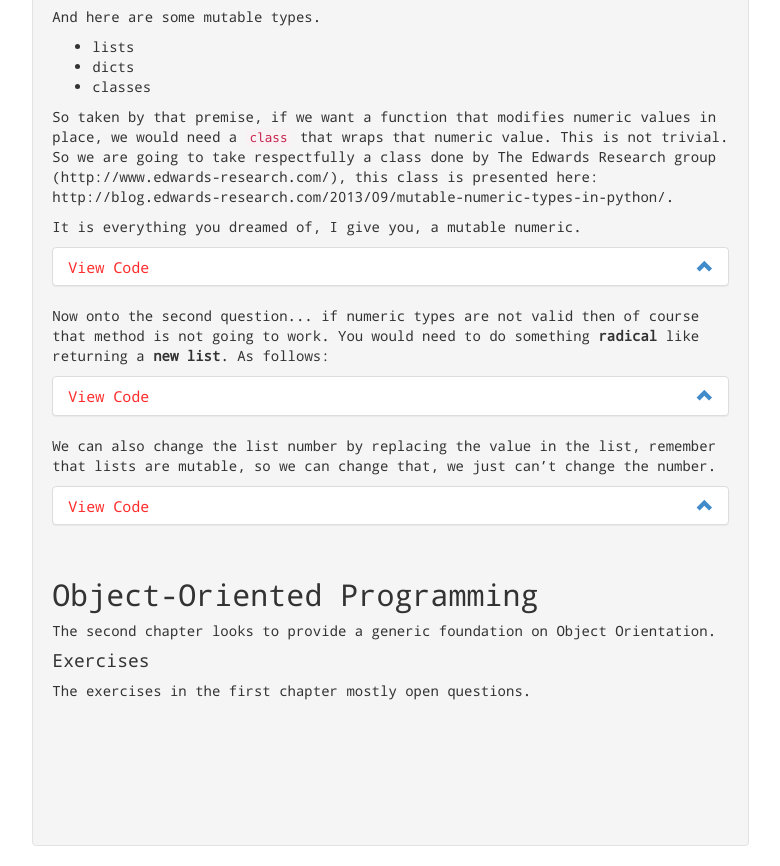
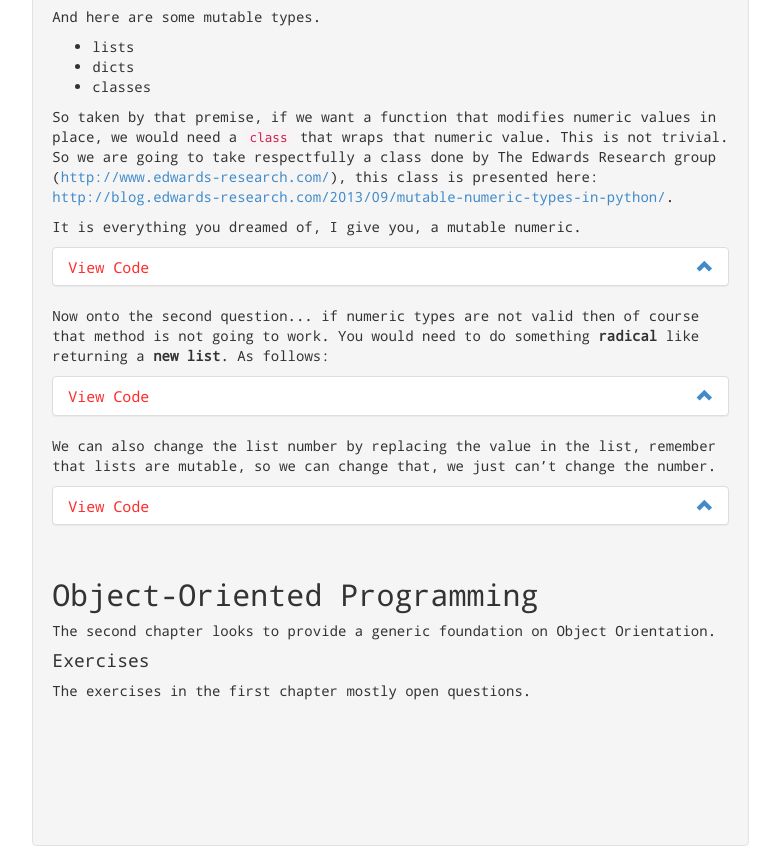
Before and after one commit to claudiordgz/GoodrichTamassiaGoldwasser, a plain HTML site: page GoodrichTamassiaGoldwasserPages.html in a window 1280 px wide. Shown: the part 4136-5002 px from the top of the page, without its empty margins (196-976 px from the left). Drawn offline with nearby package versions, Linux system fonts and the light colour scheme; some packages are replaced by stand-ins of ours.

Commit message:
changed links for HYPERLINKS

```diff
--- a/GoodrichTamassiaGoldwasserPages.html
+++ b/GoodrichTamassiaGoldwasserPages.html
@@ -7,7 +7,7 @@
 <meta name="originator" content="TeX4ht (http://www.cse.ohio-state.edu/~gurari/TeX4ht/)" />
 <!-- html,xhtml,mathml, -css -->
 <meta name="src" content="GoodrichTamassiaGoldwasserPages.tex" />
-<meta name="date" content="2014-11-11 22:17:00" />
+<meta name="date" content="2014-11-11 22:26:00" />
 <link rel="stylesheet" type="text/css" href="GoodrichTamassiaGoldwasserPages.css" />
 <meta charset="UTF-8" />
 <meta name="generator" content="TeX4ht (http://www.cse.ohio-state.edu/~gurari/TeX4ht/)" />
@@ -1703,10 +1703,12 @@ class="content">The incorrect_way</span></div><!--tex4ht:label?: x1-470001 --><!
       <li class="itemize">dicts
       </li>
       <li class="itemize">classes</li></ul>
-<p>   So taken by that premise, if we want a function that modifies numeric values in place, we would
-need a <code>class</code> that wraps that numeric value. This is not trivial. So we are going to take respectfully
-a class done by The Edwards Research group (http://www.edwards-research.com/), this class is
-presented here: http://blog.edwards-research.com/2013/09/mutable-numeric-types-in-python/.
+<p>   So taken by that premise, if we want a function that modifies numeric values in place, we would need a
+<code>class</code> that wraps that numeric value. This is not trivial. So we are going to take respectfully a class done by
+The Edwards Research group (<a
+href="http://www.edwards-research.com/" class="url" >http://www.edwards-research.com/</a>), this class is presented here:
+<a
+href="http://blog.edwards-research.com/2013/09/mutable-numeric-types-in-python/" class="url" >http://blog.edwards-research.com/2013/09/mutable-numeric-types-in-python/</a>.
 </p>
 <p>   It is everything you dreamed of, I give you, a mutable numeric.
    </p>
```
Also changed, not shown: index.html (+7 -5 lines), 2 other files.
